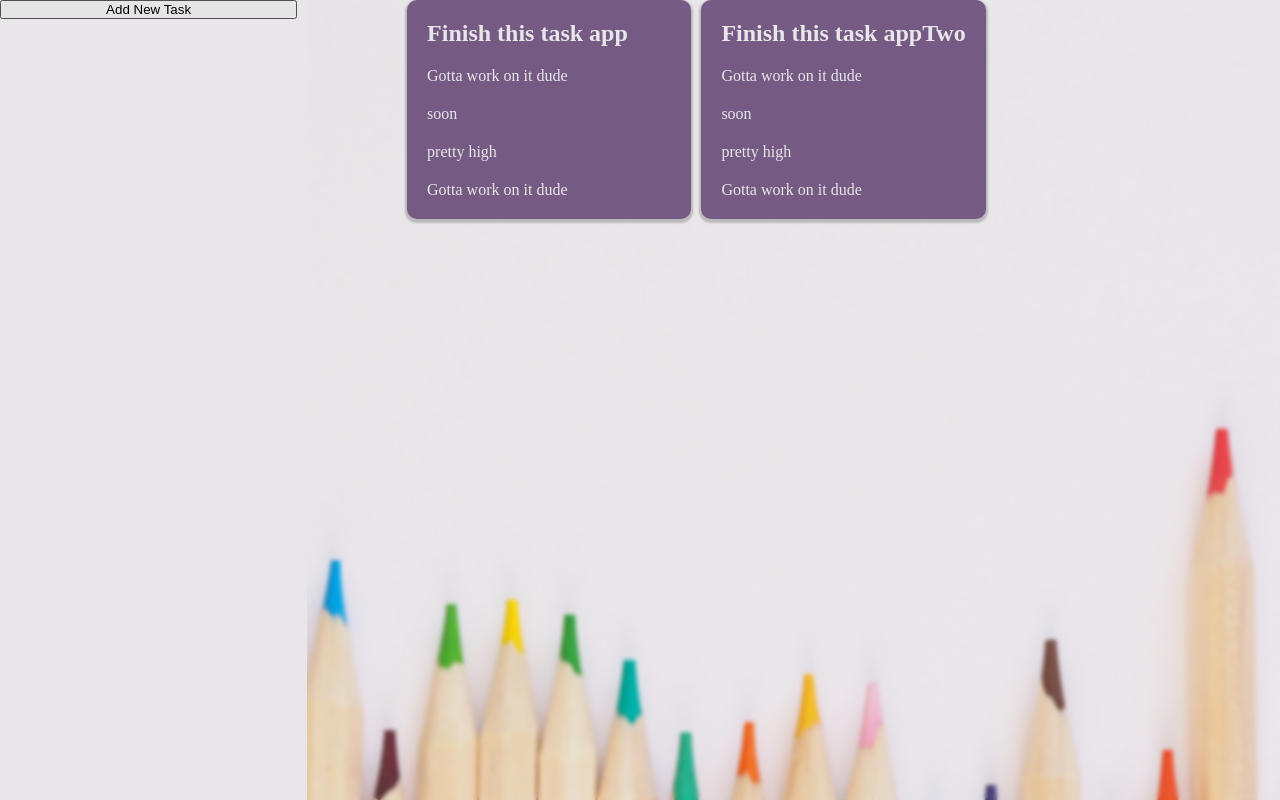
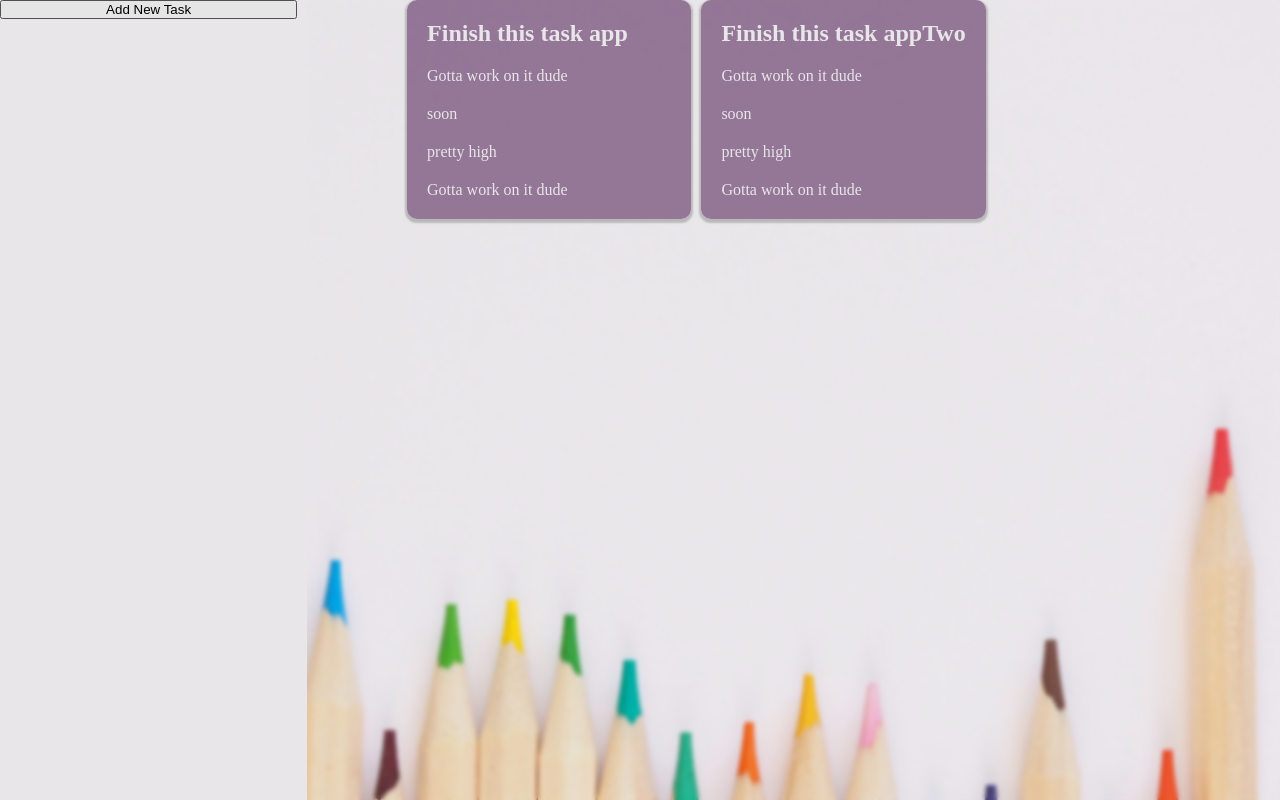
Before and after one commit to ihess95/odinToDo, a website built with webpack: page dist/index.html in a window 1280 px wide. Built offline with nearby package versions, Linux system fonts and the light colour scheme.

Commit message:
make inactive transparent

```diff
--- a/style/style.css
+++ b/style/style.css
@@ -36,7 +36,7 @@ body {
 }
 
 .bodyContainer div[class*="task"] {
-  background: #755a83;
+  background: rgba(127, 90, 131, 0.8);
   color: #e8e6e9;
   border-radius: 10px;
   padding: 10px;
```
